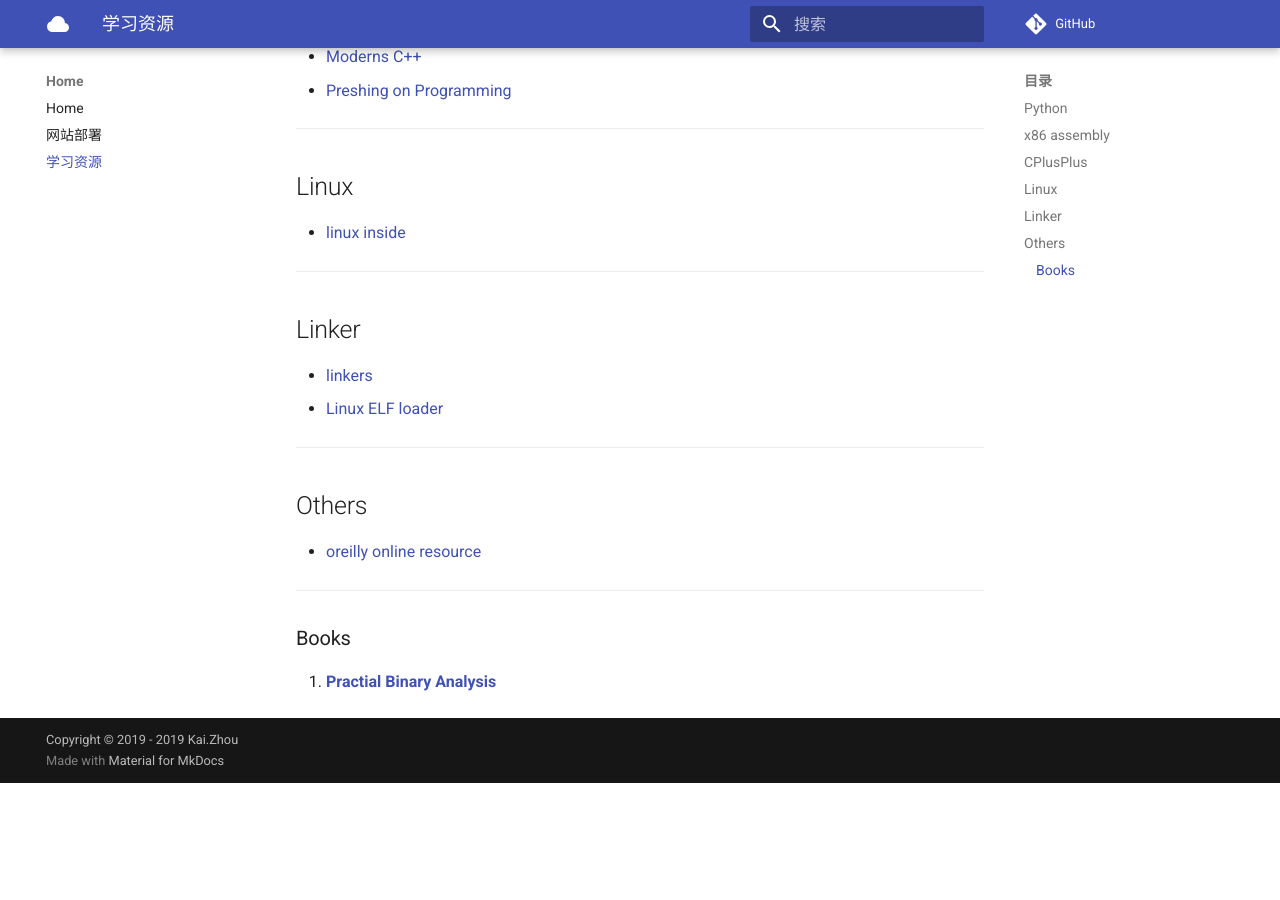
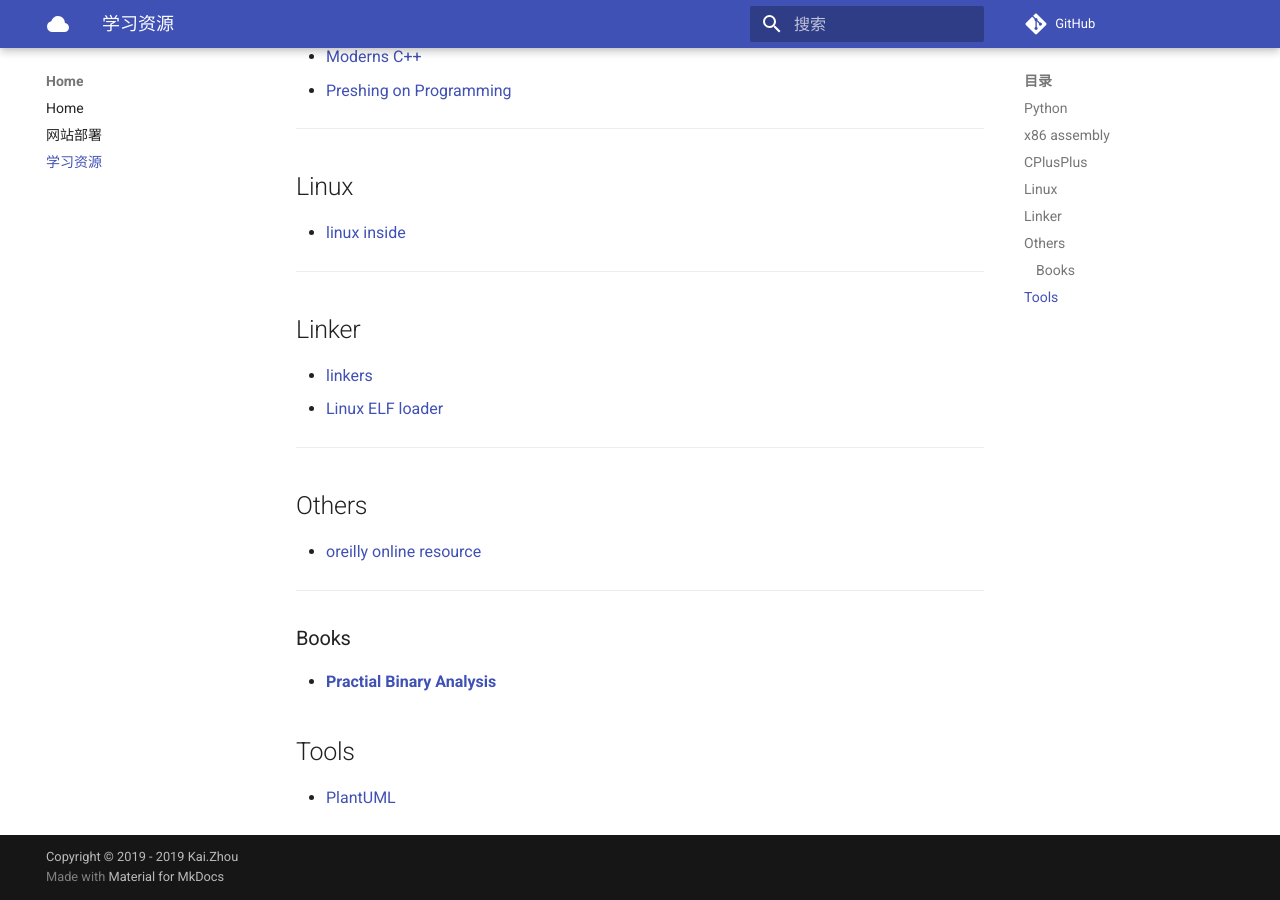
Before and after one commit to zhoukaidev/ks_blog, an MkDocs documentation site: the page built from docs/trainingResource.md, in a window 1280 px wide and 900 px high, scrolled down 619 px. Built offline with MkDocs 1.6.1 and Material for MkDocs 9.7.7, drawn with Linux system fonts in a browser that asks for light colours; comment, search, counter and statistics services are not loaded; before the commit the page ends 1402 px from its top, so only the background shows below that.

Commit message:
Update trainingResource.md

```diff
--- a/docs/trainingResource.md
+++ b/docs/trainingResource.md
@@ -42,4 +42,8 @@ Record training resource linke to save my bad memroy.
 
 ### Books
 
-1. **[Practial Binary Analysis](https://practicalbinaryanalysis.com/)**
+* **[Practial Binary Analysis](https://practicalbinaryanalysis.com/)**
+
+## Tools
+
+* [PlantUML](https://plantuml.com/)
```
